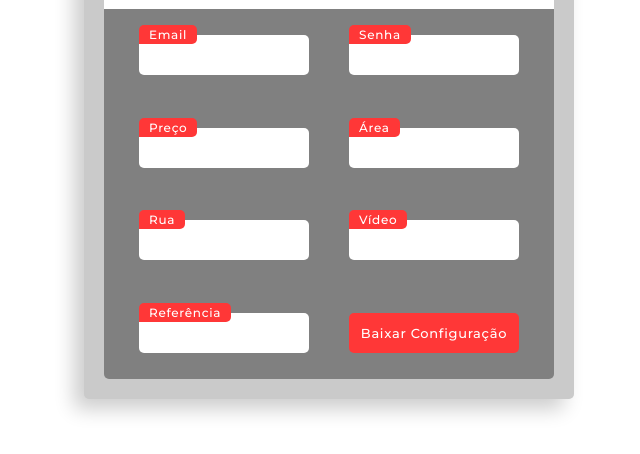
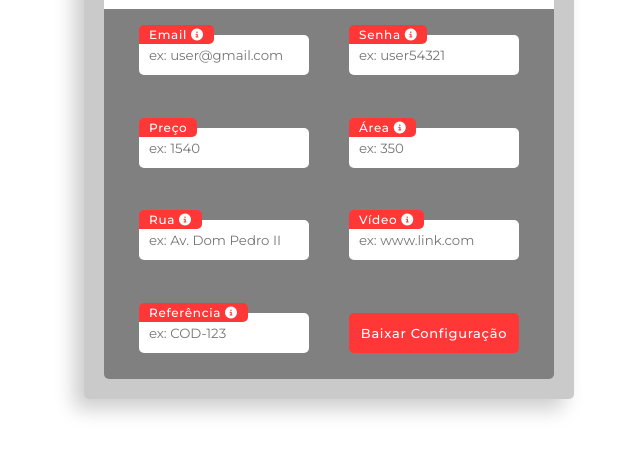
Before and after one commit to Gacktto/Omnibot-config-websites, a plain HTML site: page index.html in a window 1280 px wide. Shown: the part 246-700 px from the top of the page, without its empty margins (311-951 px from the left). Drawn offline with Linux system fonts and the light colour scheme.

Commit message:
Update for labels input

```diff
--- a/index.html
+++ b/index.html
@@ -4,6 +4,7 @@
     <meta charset="UTF-8">
     <meta name="viewport" content="width=device-width, initial-scale=1.0">
     <link rel="stylesheet" href="style.css">
+    <script src="https://kit.fontawesome.com/1e8d1a8bec.js" crossorigin="anonymous"></script>
     <title>Configuração - Chaves na mão</title>
 </head>
 <body>
@@ -13,32 +14,56 @@
         </div>
         <div class="ad-config">
             <div class="wrap-input">
-                <label>Email</label>
-                <input type="text" id="email">
+                <label>
+                    Email
+                    <i class="fa-solid fa-circle-info" onmouseenter="hideAndShow(event, 'infoEmail')" onmouseleave="hideAndShow(event, 'infoEmail')"></i>
+                </label>
+                <span id="infoEmail" class="info hide">Email da sua plataforma de anúncios.</span>
+                <input type="text" id="email" placeholder="ex: user@gmail.com">
             </div>
             <div class="wrap-input">
-                <label>Senha</label>
-                <input type="text" id="senha">
+                <label>
+                    Senha
+                    <i class="fa-solid fa-circle-info" onmouseenter="hideAndShow(event, 'infoSenha')" onmouseleave="hideAndShow(event, 'infoSenha')"></i>
+                </label>
+                <span id="infoSenha" class="info hide">Senha da sua plataforma de anúncios.</span>
+                <input type="text" id="senha" placeholder="ex: user54321">
             </div>
             <div class="wrap-input">
                 <label>Preço</label>
-                <input type="number" id="preco" min="0" max="99999999999">
+                <input type="number" id="preco" min="0" max="99999999999" placeholder="ex: 1540">
             </div>
             <div class="wrap-input">
-                <label>Área</label>
-                <input type="number" id="area" min="0" max="99999999999">
+                <label>
+                    Área
+                    <i class="fa-solid fa-circle-info" onmouseenter="hideAndShow(event, 'infoArea')" onmouseleave="hideAndShow(event, 'infoArea')"></i>
+                </label>
+                <span id="infoArea" class="info hide">Tamanho da área.</span>
+                <input type="number" id="area" min="0" max="99999999999" placeholder="ex: 350">
             </div>
             <div class="wrap-input">
-                <label>Rua</label>
-                <input type="text" id="rua">
+                <label>
+                    Rua
+                    <i class="fa-solid fa-circle-info" onmouseenter="hideAndShow(event, 'infoRua')" onmouseleave="hideAndShow(event, 'infoRua')"></i>
+                </label>
+                <span id="infoRua" class="info hide">Nome de uma rua que será usada no anúncio caso o CEP usado não contenha todas as informações de localização.</span>
+                <input type="text" id="rua" placeholder="ex: Av. Dom Pedro II">
             </div>
             <div class="wrap-input">
-                <label>Vídeo</label>
-                <input type="text" id="video">
+                <label>
+                    Vídeo
+                    <i class="fa-solid fa-circle-info" onmouseenter="hideAndShow(event, 'infoVideo')" onmouseleave="hideAndShow(event, 'infoVideo')"></i>
+                </label>
+                <span id="infoVideo" class="info hide">Link do vídeo que será usado no anúncio.</span>
+                <input type="text" id="video" placeholder="ex: www.link.com">
             </div>
             <div class="wrap-input">
-                <label>Referência</label>
-                <input type="text" id="ref">
+                <label>
+                    Referência
+                    <i class="fa-solid fa-circle-info" onmouseenter="hideAndShow(event, 'infoRef')" onmouseleave="hideAndShow(event, 'infoRef')"></i>
+                </label>
+                <span id="infoRef" class="info hide">Código de referência do anúncio.</span>
+                <input type="text" id="ref" placeholder="ex: COD-123">
             </div>
             <div class="wrap-input">
                 <button id="baixar" onclick="gerarConfiguracao()">Baixar Configuração</button>
--- a/script.js
+++ b/script.js
@@ -38,3 +38,15 @@ function gerarConfiguracao() {
     // Remove o elemento <a> temporário da página
     document.body.removeChild(downloadLink);
 }
+
+function hideAndShow(event, spanId) {
+    var elemento = document.getElementById(spanId);
+
+    if (elemento.classList.contains("hide")) {
+        // Se a classe "hide" já estiver presente, remover para exibir o elemento
+        elemento.classList.remove("hide");
+    } else {
+        // Se a classe "hide" não estiver presente, adicionar para esconder o elemento
+        elemento.classList.add("hide");
+    }
+}
--- a/style.css
+++ b/style.css
@@ -80,7 +80,6 @@ body{
 
 .wrap-input label{
     position: absolute;
-    z-index: 1;
     top: -10px;
     padding: 2px 10px 2px 10px;
     font-size: 12px;
@@ -88,7 +87,38 @@ body{
     letter-spacing: 0.7px;
     color: white;
     background-color: rgb(255, 55, 55);
+    z-index: 1;
     border-radius: 5px 5px 5px 0;
+}
+
+.wrap-input i{
+    position: relative;
+    cursor: pointer;
+
+}
+
+.wrap-input i:hover{
+    opacity: 0.5;
+}
+
+.wrap-input span {
+    position: absolute;
+    top: 10px;
+    left: 0;
+    width: 120px;
+    padding: 10px;
+    font-size: 12px;
+    color: black;
+    font-weight: 600;
+    background-color: white;
+    border-radius: 5px;
+    margin-left: 3px;
+    z-index: 99;
+    box-shadow: 0 0 5px 5px rgba(0, 0, 0, 0.1);
+}
+
+.hide{
+    display: none;
 }
 
 .wrap-input button{
```
